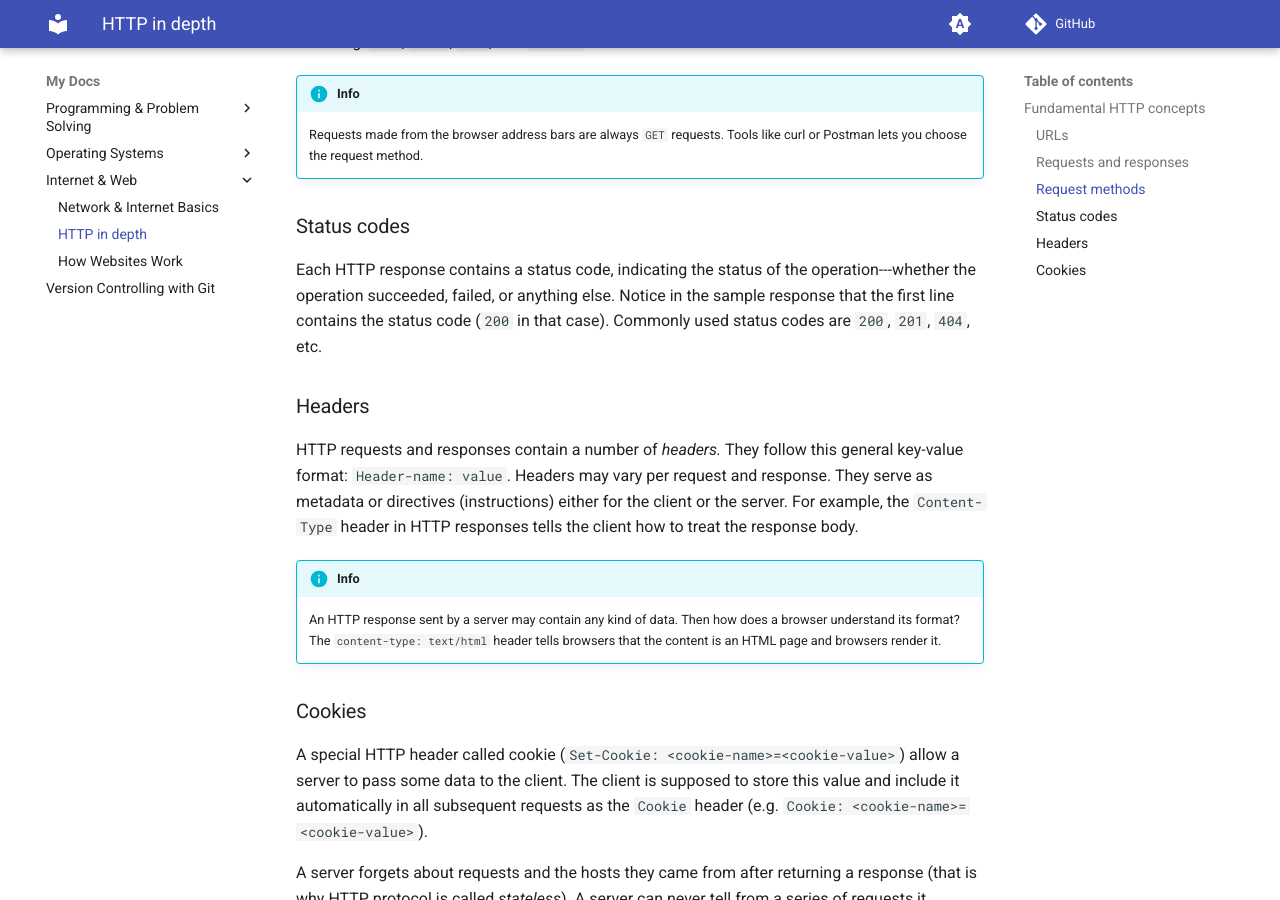
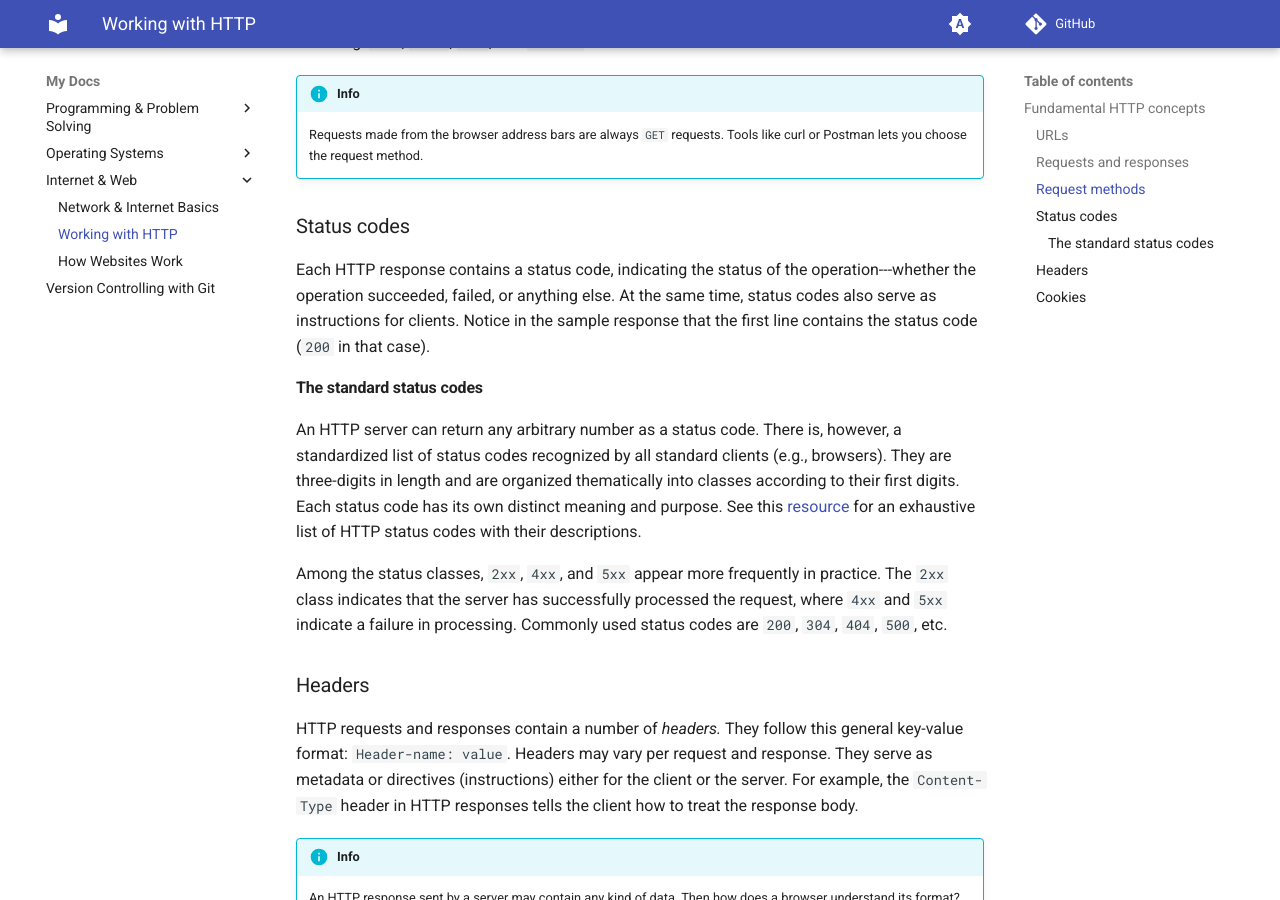
Before and after one commit to gharials/dev-path, an MkDocs documentation site: the page built from docs/internet-web/http-in-depth.md, in a window 1280 px wide and 900 px high, scrolled down 1219 px. Built offline with MkDocs 1.6.1 and Material for MkDocs 9.7.7, drawn with Linux system fonts in a browser that asks for light colours; comment, search, counter and statistics services are not loaded; some of the changed text lies outside the part shown.

Commit message:
- 'http-in-depth': expanded section 'status codes'. - renamed 'http-in-depth' title to 'working with HTTP'.

```diff
--- a/docs/internet-web/http-in-depth.md
+++ b/docs/internet-web/http-in-depth.md
@@ -1,4 +1,4 @@
-# HTTP in depth
+# Working with HTTP
 
 There are two basic components in the HTTP protocol: a server and some clients. Clients send requests to a server and the server returns responses. See this [resource](https://developer.mozilla.org/en-US/docs/Web/HTTP/Overview#http_flow) for understanding the request-response flow in detail.
 
@@ -56,7 +56,13 @@ Each HTTP request follows a _method_. Notice in the sample request that the firs
 
 ### Status codes
 
-Each HTTP response contains a status code, indicating the status of the operation---whether the operation succeeded, failed, or anything else. Notice in the sample response that the first line contains the status code (`200` in that case). Commonly used status codes are `200`, `201`, `404`, etc.
+Each HTTP response contains a status code, indicating the status of the operation---whether the operation succeeded, failed, or anything else. At the same time, status codes also serve as instructions for clients. Notice in the sample response that the first line contains the status code (`200` in that case).
+
+#### The standard status codes
+
+An HTTP server can return any arbitrary number as a status code. There is, however, a standardized list of status codes recognized by all standard clients (e.g., browsers). They are three-digits in length and are organized thematically into classes according to their first digits. Each status code has its own distinct meaning and purpose. See this [resource](https://developer.mozilla.org/en-US/docs/Web/HTTP/Status) for an exhaustive list of HTTP status codes with their descriptions.
+
+Among the status classes, `2xx`, `4xx`, and `5xx` appear more frequently in practice. The `2xx` class indicates that the server has successfully processed the request, where `4xx` and `5xx` indicate a failure in processing. Commonly used status codes are `200`, `304`, `404`, `500`, etc.
 
 ### Headers
 
--- a/mkdocs.yml
+++ b/mkdocs.yml
@@ -10,7 +10,7 @@ nav:
     - Operating System Basics: operating-systems/os-basics.md
   - Internet & Web:
     - Network & Internet Basics: internet-web/network-internet-basics.md
-    - HTTP in depth: internet-web/http-in-depth.md
+    - Working with HTTP: internet-web/http-in-depth.md
     - How Websites Work: internet-web/websites.md
   - Version Controlling with Git: vcs-git.md
 copyright:
```
